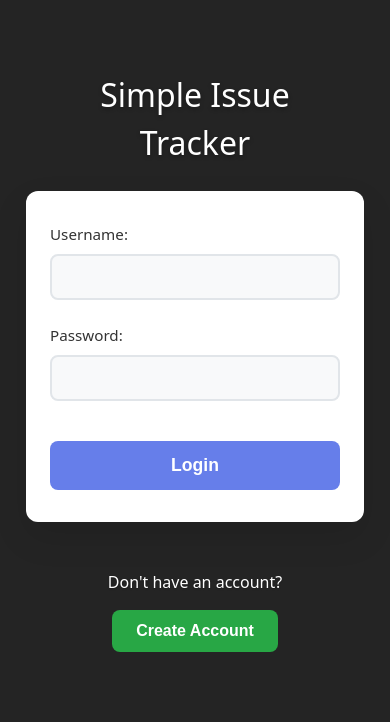
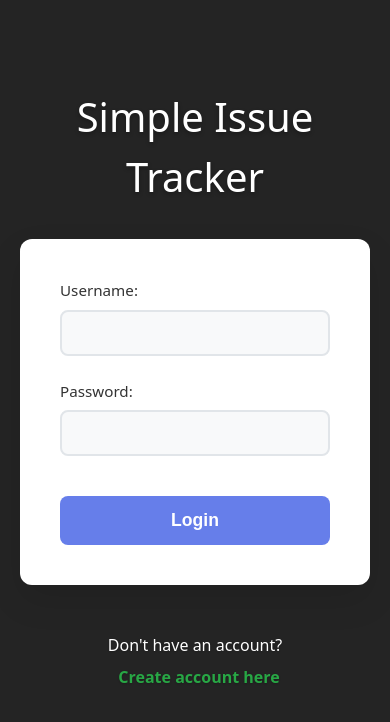
Before and after one commit to Mr-Peerapon-Kanlayarat/simple-issue-tracker-project, a React (Vite) app in the folder frontend/: page / in a window 390 px wide. Shown: the top 722 px of the page. Built offline with nearby package versions, Linux system fonts and the light colour scheme.

Commit message:
FE: cleaning

```diff
--- a/frontend/src/routes/Login.jsx
+++ b/frontend/src/routes/Login.jsx
@@ -64,13 +64,7 @@ function Login() {
         <button type="submit">Login</button>
       </form>
       <div>
-        <p>Don't have an account?</p>
-        <button
-          type="button"
-          onClick={() => navigate("/register")}
-        >
-          Create Account
-        </button>
+        <p>Don't have an account? <a href="/register">Create account here</a></p>
       </div>
     </div>
   );
--- a/frontend/src/routes/Register.jsx
+++ b/frontend/src/routes/Register.jsx
@@ -91,8 +91,8 @@ function Register() {
           {loading ? "Registering..." : "Register"}
         </button>
       </form>
-      <p style={{ marginTop: '20px' }}>
-        Already have an account? <a href="/" style={{ color: '#007bff', textDecoration: 'none' }}>Login here</a>
+      <p>
+        Already have an account? <a href="/">Login here</a>
       </p>
     </div>
   );
--- a/frontend/src/styles/CreateIssueButton.css
+++ b/frontend/src/styles/CreateIssueButton.css
@@ -7,13 +7,10 @@
   font-size: 1.1rem;
   font-weight: 600;
   cursor: pointer;
-  box-shadow: 0 2px 8px rgba(49,130,206,0.08);
-  transition: background 0.2s, box-shadow 0.2s;
   margin-bottom: 18px;
 }
 .create-issue-btn:hover {
   background: #2563eb;
-  box-shadow: 0 4px 16px rgba(49,130,206,0.18);
 }
 
 .modal-overlay-issue {
@@ -42,7 +39,7 @@
 }
 .modal-content-issue input,
 .modal-content-issue textarea {
-  width: 100%;
+  width: 94%;
   padding: 8px 12px;
   border-radius: 6px;
   border: 1px solid #cbd5e1;
@@ -69,7 +66,6 @@
   cursor: pointer;
   background: #3182ce;
   color: #ffffff;
-  transition: background 0.2s;
 }
 .modal-actions-issue button[type="button"] {
   background: #e2e8f0;
--- a/frontend/src/styles/CreateProjectButton.css
+++ b/frontend/src/styles/CreateProjectButton.css
@@ -7,13 +7,10 @@
   font-size: 1.1rem;
   font-weight: 600;
   cursor: pointer;
-  box-shadow: 0 2px 8px rgba(246,201,14,0.08);
-  transition: background 0.2s, box-shadow 0.2s;
   margin-bottom: 18px;
 }
 .create-project-btn:hover {
   background: #ffe066;
-  box-shadow: 0 4px 16px rgba(246,201,14,0.18);
 }
 
 .modal-overlay {
@@ -42,7 +39,7 @@
 }
 .modal-content input,
 .modal-content textarea {
-  width: 100%;
+  width: 94%;
   padding: 8px 12px;
   border-radius: 6px;
   border: 1px solid #cbd5e1;
@@ -69,7 +66,6 @@
   cursor: pointer;
   background: #f6c90e;
   color: #222;
-  transition: background 0.2s;
 }
 .modal-actions button[type="button"] {
   background: #e2e8f0;
--- a/frontend/src/styles/IssueCard.css
+++ b/frontend/src/styles/IssueCard.css
@@ -15,12 +15,9 @@
   font-size: 1rem;
   font-weight: 500;
   cursor: pointer;
-  transition: background 0.2s, box-shadow 0.2s;
-  box-shadow: 0 1px 4px rgba(229,62,62,0.08);
 }
 .delete-issue-btn:hover:not(:disabled) {
   background: #b91c1c;
-  box-shadow: 0 2px 8px rgba(229,62,62,0.18);
 }
 .delete-issue-btn:disabled {
   opacity: 0.7;
@@ -40,9 +37,7 @@
 }
 
 .issue-card:hover {
-  box-shadow: 0 6px 24px rgba(49,130,206,0.15);
-  transform: translateY(-2px) scale(1.01);
-  background: #b7d2eb;
+  transform: translateY(-2px);
 }
 
 .issue-card h2 {
--- a/frontend/src/styles/Login.css
+++ b/frontend/src/styles/Login.css
@@ -1,13 +1,9 @@
-/* Login Page Styles */
 .login {
   min-height: 100vh;
   display: flex;
   flex-direction: column;
-  /* justify-content: center; */
   align-items: center;
-  /* background: linear-gradient(135deg, #667eea 0%, #764ba2 100%); */
   padding: 20px;
-  /* font-family: 'Segoe UI', Tahoma, Geneva, Verdana, sans-serif; */
 }
 
 .login h1 {
@@ -34,7 +30,6 @@
 }
 
 .login .form-group label {
-  /* display: block; */
   display: flex;
   justify-content: flex-start;
   margin-bottom: 0.5rem;
@@ -69,7 +64,6 @@
 .login button[type="submit"] {
   width: 100%;
   padding: 14px;
-  /* background: linear-gradient(135deg, #667eea 0%, #764ba2 100%); */
   background: #667eea;
   color: white;
   border: none;
@@ -83,7 +77,6 @@
 
 .login button[type="submit"]:hover {
   transform: translateY(-2px);
-  /* box-shadow: 0 8px 25px rgba(102, 126, 234, 0.3); */
 }
 
 .login button[type="submit"]:active {
@@ -101,7 +94,6 @@
   text-align: center;
 }
 
-/* Register button section */
 .login > div:last-child {
   margin-top: 2rem;
   text-align: center;
@@ -114,41 +106,17 @@
   text-shadow: 0 1px 2px rgba(0,0,0,0.2);
 }
 
-.login > div:last-child button {
-  /* background: linear-gradient(135deg, #28a745 0%, #20c997 100%); */
-  background: #28a745;
-  color: white;
-  border: none;
-  padding: 12px 24px;
-  border-radius: 8px;
-  cursor: pointer;
-  font-size: 1rem;
+.login > div:last-child p a {
+  color: #28a745;
+  text-decoration: none;
   font-weight: 600;
+  padding: 8px 16px;
+  border-radius: 6px;
   transition: all 0.3s ease;
-  min-width: 150px;
+  display: inline-block;
+  margin-left: 0.5rem;
 }
 
-.login > div:last-child button:hover {
-  transform: translateY(-2px);
-  /* box-shadow: 0 8px 25px rgba(40, 167, 69, 0.3); */
+.login > div:last-child p a:hover {
+  transform: translateY(-1px);
 }
-
-.login > div:last-child button:active {
-  transform: translateY(0);
-}
-
-/* Responsive Design */
-@media (max-width: 480px) {
-  .login {
-    padding: 10px;
-  }
-
-  .login h1 {
-    font-size: 2rem;
-    margin-bottom: 1.5rem;
-  }
-
-  .login form {
-    padding: 2rem 1.5rem;
-  }
-}
--- a/frontend/src/styles/ProjectCard.css
+++ b/frontend/src/styles/ProjectCard.css
@@ -9,12 +9,9 @@
   font-size: 1rem;
   font-weight: 500;
   cursor: pointer;
-  transition: background 0.2s, box-shadow 0.2s;
-  box-shadow: 0 1px 4px rgba(229,62,62,0.08);
 }
 .delete-project-btn:hover:not(:disabled) {
   background: #b91c1c;
-  box-shadow: 0 2px 8px rgba(229,62,62,0.18);
 }
 .delete-project-btn:disabled {
   opacity: 0.7;
@@ -35,9 +32,7 @@
 }
 
 .project-card:hover {
-  box-shadow: 0 6px 24px rgba(246,201,14,0.15);
-  transform: translateY(-2px) scale(1.01);
-  background: #fdf6e3;
+  transform: translateY(-2px) scale(1);
 }
 
 .project-card h2 {
--- a/frontend/src/styles/Register.css
+++ b/frontend/src/styles/Register.css
@@ -3,11 +3,8 @@
   min-height: 100vh;
   display: flex;
   flex-direction: column;
-  /* justify-content: center; */
   align-items: center;
-  /* background: linear-gradient(135deg, #f093fb 0%, #f5576c 100%); */
   padding: 20px;
-  /* font-family: 'Segoe UI', Tahoma, Geneva, Verdana, sans-serif; */
 }
 
 .register h1 {
@@ -68,8 +65,7 @@
 .register button[type="submit"] {
   width: 100%;
   padding: 14px;
-  /* background: linear-gradient(135deg, #f093fb 0%, #f5576c 100%); */
-  background: #f5576c;
+  background: #28a745;
   color: white;
   border: none;
   border-radius: 8px;
@@ -82,7 +78,6 @@
 
 .register button[type="submit"]:hover:not(:disabled) {
   transform: translateY(-2px);
-  /* box-shadow: 0 8px 25px rgba(240, 147, 251, 0.3); */
 }
 
 .register button[type="submit"]:active:not(:disabled) {
@@ -104,7 +99,6 @@
   border: 1px solid #fcc;
   font-size: 0.9rem;
   text-align: center;
-  /* animation: slideIn 0.3s ease; */
 }
 
 .register .success-message {
@@ -116,10 +110,8 @@
   border: 1px solid #cfc;
   font-size: 0.9rem;
   text-align: center;
-  /* animation: slideIn 0.3s ease; */
 }
 
-/* Login link section */
 .register > p:last-child {
   margin-top: 2rem;
   text-align: center;
@@ -129,66 +121,16 @@
 }
 
 .register > p:last-child a {
-  color: #fff;
+  color: #007bff;
   text-decoration: none;
   font-weight: 600;
   padding: 8px 16px;
   border-radius: 6px;
-  /* background: rgba(255,255,255,0.2); */
   transition: all 0.3s ease;
   display: inline-block;
   margin-left: 0.5rem;
 }
 
 .register > p:last-child a:hover {
-  /* background: rgba(255,255,255,0.3); */
   transform: translateY(-1px);
-  /* text-shadow: 0 2px 4px rgba(0,0,0,0.2); */
 }
-
-/* Animations */
-/* @keyframes slideIn {
-  from {
-    opacity: 0;
-    transform: translateY(-10px);
-  }
-  to {
-    opacity: 1;
-    transform: translateY(0);
-  }
-} */
-
-/* Input validation styles */
-/* .register .form-group input:valid {
-  border-color: #28a745;
-} */
-
-/* .register .form-group input:invalid:not(:placeholder-shown) {
-  border-color: #dc3545;
-} */
-
-/* Focus within form group */
-/* .register .form-group:focus-within label {
-  color: #f093fb;
-} */
-
-/* Responsive Design */
-@media (max-width: 480px) {
-  .register {
-    padding: 10px;
-  }
-
-  .register h1 {
-    font-size: 2rem;
-    margin-bottom: 1.5rem;
-  }
-
-  .register form {
-    padding: 2rem 1.5rem;
-  }
-
-  .register > p:last-child {
-    margin-top: 1.5rem;
-    font-size: 0.9rem;
-  }
-}
```
